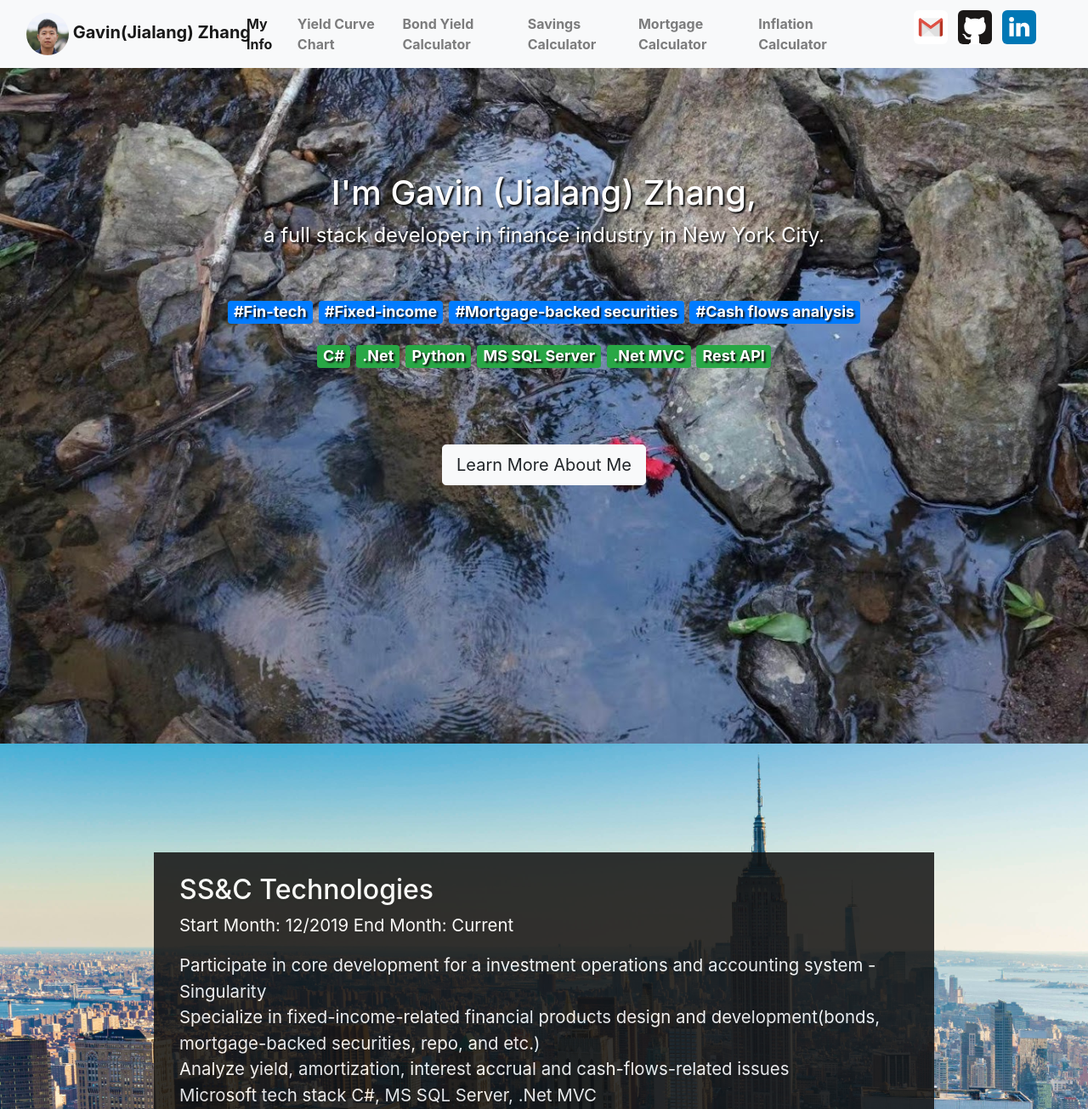
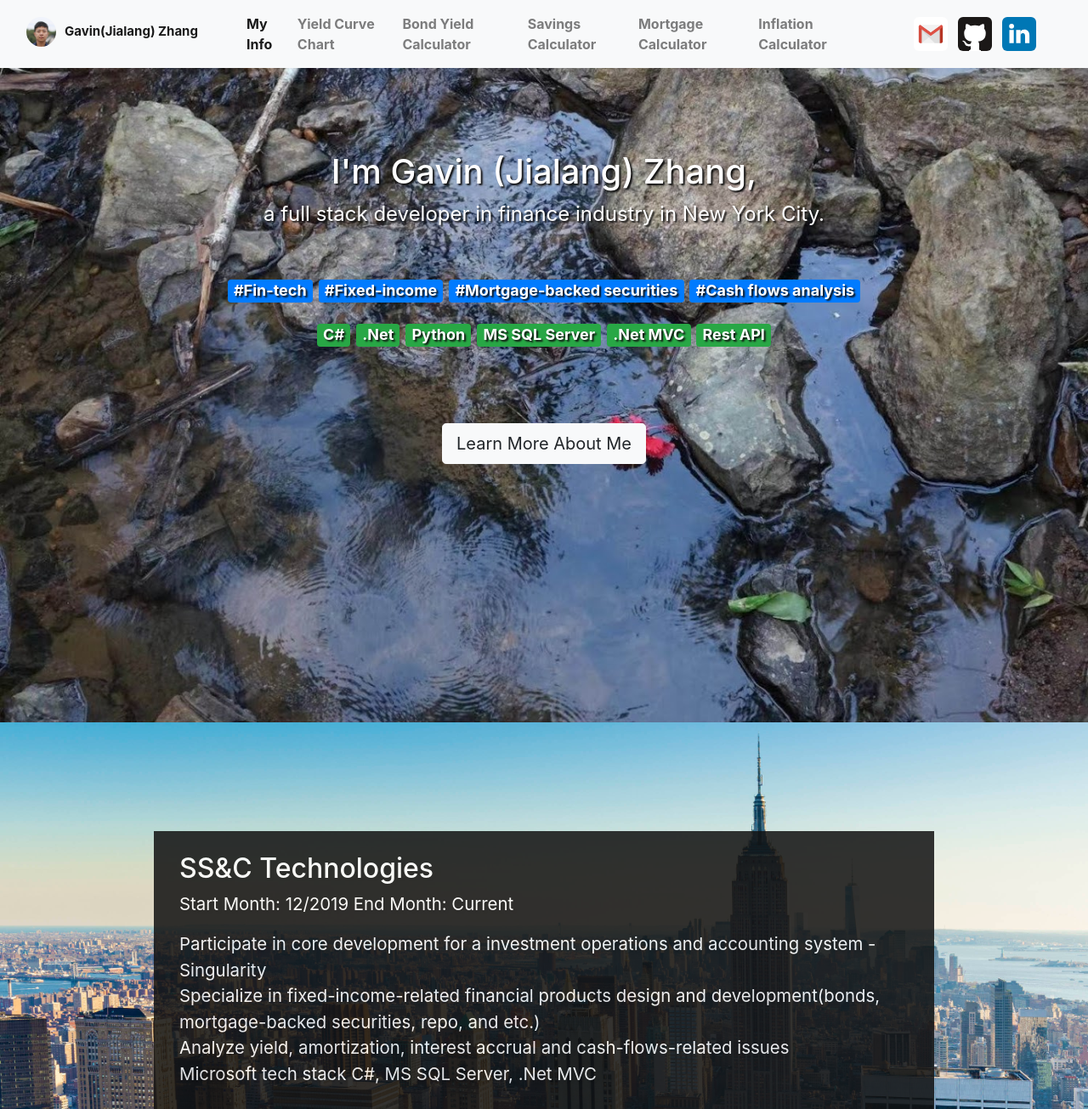
Before and after one commit to gavinz0228/homepage, a Flask app: page / in a window 1280 px wide. Shown: the top 1305 px of the page at 85% size. Run offline with Flask 2, Linux system fonts and the light colour scheme; some libraries are stand-ins or nearby versions.

Commit message:
adjusted navbar style, fixed brand text UI issue

```diff
--- a/HomePage0.3/static/myInfo.css
+++ b/HomePage0.3/static/stylesheets/myInfo.css
@@ -3,7 +3,7 @@ body{
     background-color: #333;
 }
 #myInfo{
-    margin-top: 75px;
+    margin-top: 50px;
     height: 100%;
     background-attachment: fixed;
     background-position: center;
@@ -17,7 +17,7 @@ body{
 }
 .parallax-stream {
     text-align: center;
-    background-image: url('../static/images/stream.jpg');
+    background-image: url('/static/images/stream.jpg');
     min-height: 100%;
     background-attachment: scroll;
     background-position: center;
@@ -27,7 +27,7 @@ body{
     margin-right: -15px;
   }
   .parallax-campus {
-    background-image: url('../static/images/campus.jpg');
+    background-image: url('/static/images/campus.jpg');
     min-height: 100%;
     background-attachment: fixed;
     background-position: center;
@@ -37,7 +37,7 @@ body{
     margin-right: -15px;
   }
   .parallax-nyc {
-    background-image: url('../static/images/nyc.jpg');
+    background-image: url('/static/images/nyc.jpg');
     min-height: 100%;
     background-attachment: fixed;
     background-position: center;
--- a/HomePage0.3/static/style.css
+++ b/HomePage0.3/static/stylesheets/style.css
@@ -32,20 +32,31 @@
 .navbar{
     font-weight: bold;
 }
+.navbar-brand{
+    padding: 0px 0px 0px 0px;
+}
+.navbar-brand-text{
+    font-size: 15px;
+    margin-left: 10px;
+}
 #headshot{
-    width: 2.5em;
-    height: 2.5em;
-    border-radius: 3em 3em 3em 3em ;
+    width: 35px;
+    height: 35px;
+    border-radius: 35px 35px 35px 35px ;
   }
   .icon-list{
     text-align: right;
+    margin: 0 0 0 0;
+  }
+  .icon-list ul{
+      margin: 0px 0px 0px 0px;
   }
   .icon-list li{
     padding: 0px 0px 0px 0px;
     margin-left: 0em;
   }
   .icon-list li img{
-    height: 2.5em;
-    width: 2.5em;
+    height: 40px;
+    width: 40px;
 
   }
--- a/HomePage0.3/templates/layout.html
+++ b/HomePage0.3/templates/layout.html
@@ -14,7 +14,7 @@
     <script src="{{ url_for('static', filename='/js/jquery-3.5.1.min.js') }}"></script>
     <script src="https://cdn.jsdelivr.net/npm/bootstrap@4.5.3/dist/js/bootstrap.bundle.min.js"></script>
     <link rel="stylesheet" href="{{ url_for('static', filename='stylesheets/bootstrap4.5.3.min.css') }}">
-    <link rel="stylesheet" href="{{ url_for('static', filename='style.css') }}" />
+    <link rel="stylesheet" href="{{ url_for('static', filename='stylesheets/style.css') }}" />
     <link rel="icon" href="{{ url_for('static', filename='images/favicon.ico') }}" />
     {% block extraHeaderItems %}{% endblock %}
 </head>
@@ -23,9 +23,11 @@
     <nav class="navbar navbar-expand-lg navbar-light bg-light fixed-top">
         <div class="container-fluid row">
           <div class="col-2">
-            <a class="navbar-brand" href="/">
-                <img src="{{ url_for('static', filename='images/headshot.jpeg') }}" id="headshot"/> Gavin(Jialang) Zhang
+            <a class="navbar-brand d-inline-flex" href="/">
+                <img src="{{ url_for('static', filename='images/headshot.jpeg') }}" id="headshot"/>
+              <span class="collapse navbar-collapse navbar-brand-text align-middle">Gavin(Jialang) Zhang</span>
             </a>
+
           </div>
           <div id="navbar-item-list" class="collapse navbar-collapse col-8">
             <ul class="navbar-nav pl-md-5 mr-auto text-align" id="center-element">
--- a/HomePage0.3/templates/myInfo.html
+++ b/HomePage0.3/templates/myInfo.html
@@ -1,7 +1,7 @@
 {% extends "layout.html" %}
 
 {% block extraHeaderItems %}
-    <link rel="stylesheet" href="{{ url_for('static', filename='myInfo.css') }}" />
+    <link rel="stylesheet" href="{{ url_for('static', filename='stylesheets/myInfo.css') }}" />
 {% endblock %}
 
 {% block mainArea %}
--- a/HomePage0.3/templates/yieldCalculator.html
+++ b/HomePage0.3/templates/yieldCalculator.html
@@ -50,6 +50,7 @@
           </select>
       </div>
     </div>
+    <span>Day count of 30/360, no business day adjustment and clean price are assumed in this calculation.</span>
     <button class="form-control form-group btn btn-sm btn-primary" type="button" onclick="calculate()">Calculate Yield</button>
 </form>
 <b id="calculated-yield"></b>
```
